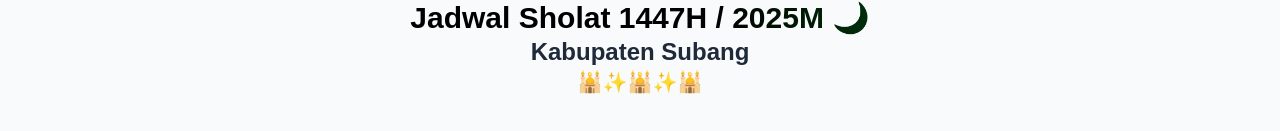
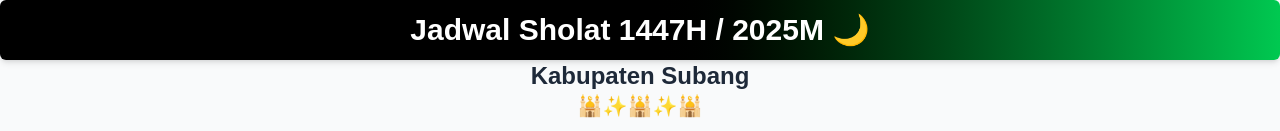
Before and after one commit to RelearnHappy/jadwal-sholaaat, a Next.js app: page / in a window 1280 px wide. Shown: the top 131 px of the page. Built offline with nearby package versions, Linux system fonts and the light colour scheme; no server answers.

Commit message:
Change header text color and add padding
Updated header styles for improved appearance.

```diff
--- a/app/page.tsx
+++ b/app/page.tsx
@@ -169,7 +169,7 @@ export default function Home() {
   return (
     <div className="flex flex-col min-h-screen bg-gray-50">
       <header className="mb-6 text-center">
-        <h1 className="text-3xl font-bold bg-gradient-to-l from-green-500 via-black to-black bg-clip-text text-transparent">
+        <h1 className="text-3xl font-bold bg-gradient-to-l from-green-500 via-black to-black text-white px-8 py-3 rounded-md shadow-md">
           Jadwal Sholat 1447H / 2025M 🌙
         </h1>
         <h2 className="text-2xl font-bold text-gray-800">Kabupaten Subang</h2>
```
